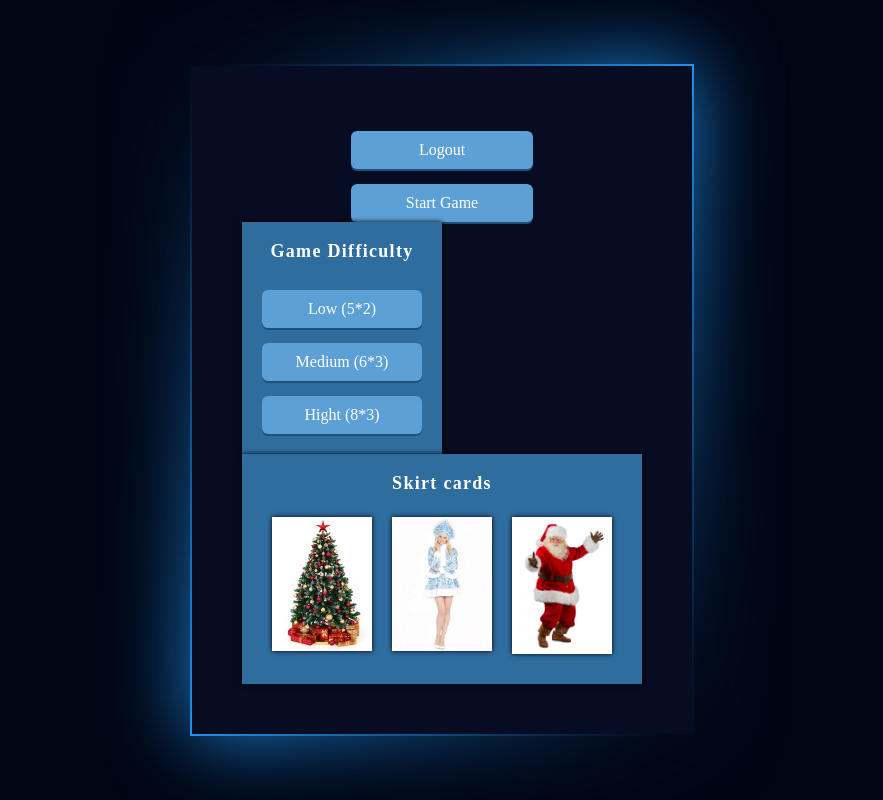
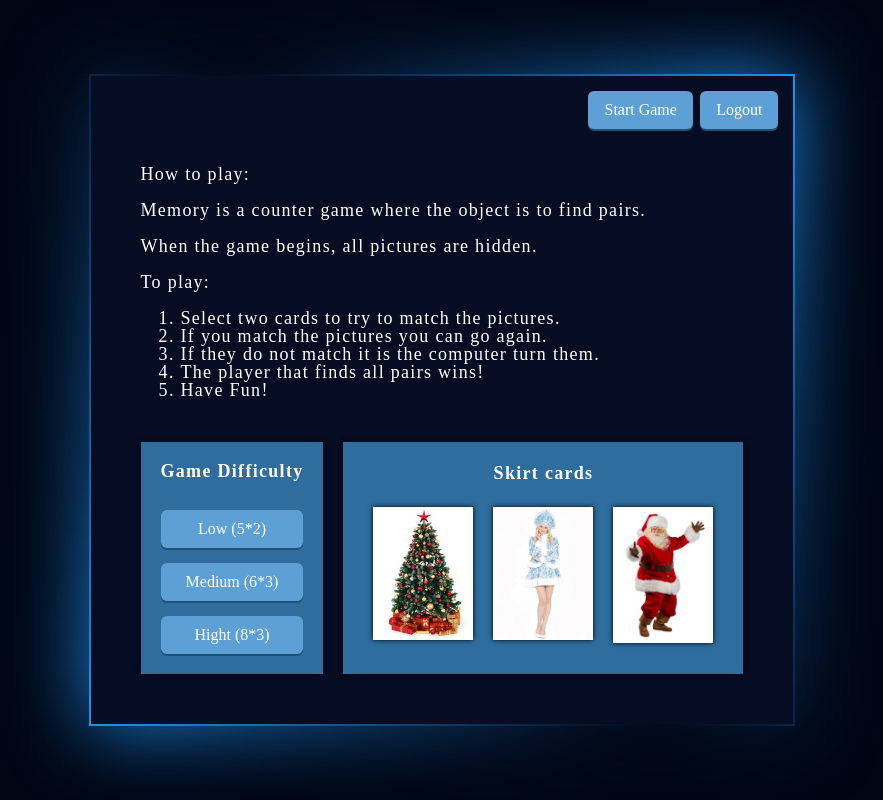
Before and after one commit to Druzhkova/Match-match-game, a React (Create React App) app: page /user in a window 1280 px wide. Shown: the whole page, without its empty margins (198-1081 px from the left). Built offline with nearby package versions, Linux system fonts and the light colour scheme.

Commit message:
refactor: refactoring button styles

```diff
--- a/src/MemoryGame/components/MainPage/MainPage.jsx
+++ b/src/MemoryGame/components/MainPage/MainPage.jsx
@@ -72,14 +72,18 @@ export function MainPage() {
 }
 
 const Timer = styled.div`
+  position: absolute;
+  top: 0;
+  right: 15px;
+  width: 90%;
   color: #fff;
   display: flex;
   justify-content: space-between;
   align-items: center;
-  margin-bottom: 50px;
 `;
 
 const Container = styled.div`
+  margin-top: 50px;
   display: flex;
   justify-content: center;
   align-items: center;
--- a/src/MemoryGame/components/MainPage/components/Card/Card.jsx
+++ b/src/MemoryGame/components/MainPage/components/Card/Card.jsx
@@ -1,13 +1,13 @@
 import React, { useCallback, useState } from 'react';
 import styled from 'styled-components';
 
-export function Card({ frontImg, backImg, onClick }) {
+export function Card({ frontImg, backImg }) { // add onClick
   const [rotateCard, setRotateCard] = useState(0);
 
   const onClickHandler = useCallback(() => {
     setRotateCard(180);
-    onClick();
-  }, [setRotateCard, onClick]);
+    // onClick();
+  }, [setRotateCard]);
 
   return (
     <Container rotateCard={rotateCard}>
--- a/src/MemoryGame/components/UserProfile/UserProfile.jsx
+++ b/src/MemoryGame/components/UserProfile/UserProfile.jsx
@@ -20,26 +20,65 @@ export function UserProfile() {
   }, [history]);
 
   return (
-    <>
     <Board>
+      <ButtonContainer>
+        <StyledButton>
+          <Button onClick={goToMainPage}>Start Game</Button>
+        </StyledButton>
+        <StyledButton>
+          <Button onClick={logout}>Logout</Button>
+        </StyledButton>
+      </ButtonContainer>
       <Container>
-          <div>
-            <Button onClick={logout}>Logout</Button>
-            <Button onClick={goToMainPage}>Start Game</Button>
-          </div>
-          <div>
+        <RulesGame>
+          <h2>How to play:</h2>
+          <p>Memory is a counter game where the object is to find pairs.</p>
+          <p>When the game begins, all pictures are hidden.</p>
+          <h2>To play:</h2>
+          <ol>
+            <li>Select two cards to try to match the pictures.</li>
+            <li>If you match the pictures you can go again.</li>
+            <li>If they do not match it is the computer turn them.</li>
+            <li>The player that finds all pairs wins!</li>
+            <li>Have Fun!</li>
+          </ol>
+        </RulesGame>
+        <CardContainer>
           <GameDifficultyCard />
           <SkirtSelectionCard />
-          </div>
+        </CardContainer>
       </Container>
     </Board>
-    </>
   );
 }
 
 const Container = styled.div`
+  margin-top: 25px;
   display: flex;
-  align-items: center;
   justify-content: center;
   flex-direction: column;
 `;
+
+const CardContainer = styled.div`
+  display: flex;
+  justify-content: center;
+`;
+
+const ButtonContainer = styled.div`
+  position: absolute;
+  top: 0;
+  right: 15px;
+  width: 190px;
+  display: flex;
+  justify-content: space-between;
+  align-items: center;
+`;
+
+const StyledButton = styled.div`
+  width: auto
+`;
+
+const RulesGame = styled.div`
+  color: white;
+  margin-bottom: 25px;
+`;
--- a/src/MemoryGame/components/UserProfile/components/GameDifficultyCard/GameDifficultyCard.jsx
+++ b/src/MemoryGame/components/UserProfile/components/GameDifficultyCard/GameDifficultyCard.jsx
@@ -36,6 +36,7 @@ const Container = styled.div`
   justify-content: center;
   flex-direction: column;
   padding: 20px;
+  margin-right: 20px;
   color: #fff;
   background: #2f6d9f;
   box-shadow: 0 0 5px black;
```
Lines whose indentation alone changed are shown as unchanged.
